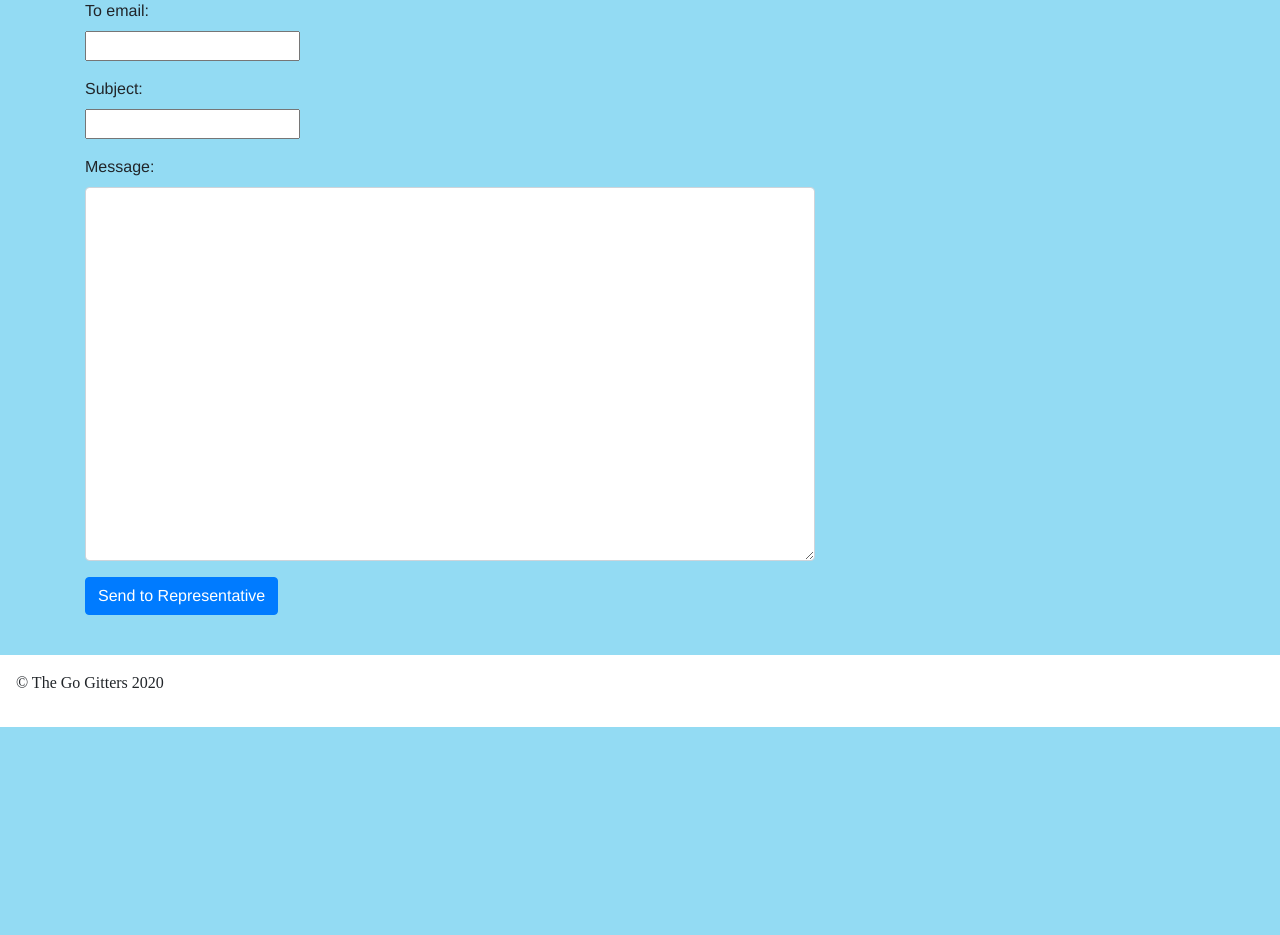
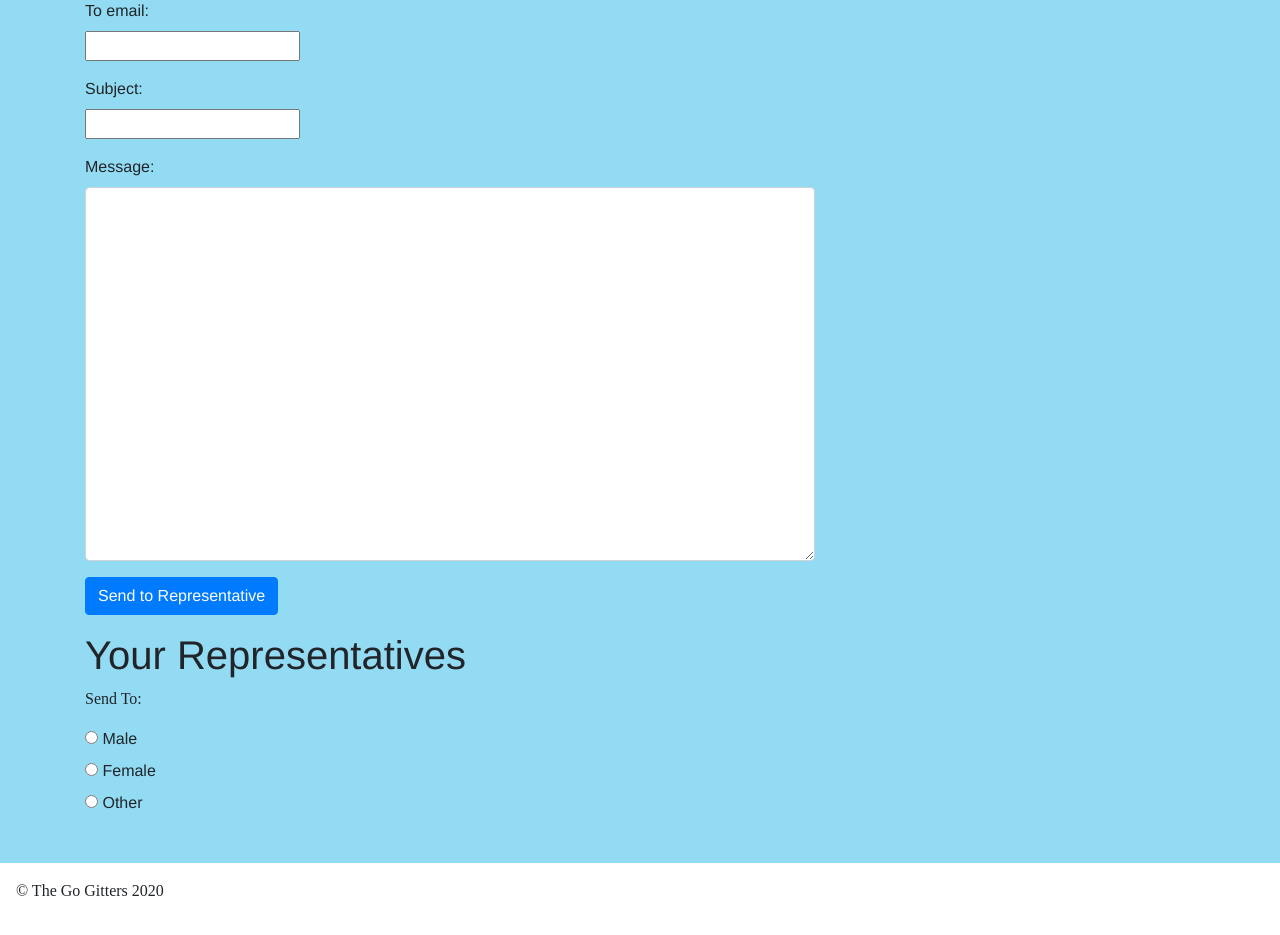
Before and after one commit to AnthonyEsquivel/CivicConnect, a Django app: template mainapp/templates/mainapp/tempPage.html in a window 1280 px wide. Shown: the part 308-1243 px from the top of the page. Before the commit the page ends 1035 px from the top, so only its background shows below. Run offline with Django 3.2, Linux system fonts and the light colour scheme; the template is opened without the code that fills it: values that come from a table or form of the project are taken from there, others are empty; some libraries are stand-ins or nearby versions.

Commit message:
add radio buttons

```diff
--- a/mainapp/templates/mainapp/profile.html
+++ b/mainapp/templates/mainapp/profile.html
@@ -60,7 +60,7 @@
                            {% for key, value in test_representatives.items %}
                            {{ test_representatives | json_script:"test_representatives"}}
                            <tr>
-                               <td class="table-content-A">{{ value.office.name }}</td>
+                               <td class="table-content-A">{{ value.emails }}</td>
                                <td class="table-content-B">{{ value.name }}</td>
                            </tr>
                            {% endfor %}
--- a/mainapp/templates/mainapp/tempPage.html
+++ b/mainapp/templates/mainapp/tempPage.html
@@ -19,8 +19,6 @@
   <h1 class="display-5">Create Your Email:</h1>
     <form method='POST' >
       {% csrf_token %}
-      <!--{{form2.as_p}}-->
-      <!--Template Name Box-->
       <div class="form-group text-left">
           <label>To email:</label>
           <br>
@@ -53,5 +51,15 @@
     var tempsubj= document.getElementById("tempsubj").innerHTML;
     document.getElementById("subject").value=tempsubj;
 </script>
+        <h1>Your Representatives</h1>
+    <form method='POST' >
+      <p>Send To:</p>
+      <input type="radio" id="male" name="gender" value="male">
+      <label for="male">Male</label><br>
+      <input type="radio" id="female" name="gender" value="female">
+      <label for="female">Female</label><br>
+      <input type="radio" id="other" name="gender" value="other">
+      <label for="other">Other</label>
+    </form>
 
 {% endblock %}
--- a/mainapp/views.py
+++ b/mainapp/views.py
@@ -75,11 +75,6 @@ def profile(request):
             for office_idx, office in enumerate(offices):
                 if official_idx in office['officialIndices']:
                     test_representatives[official_idx]['office'] = office
-
-        # dict_items = test_representatives.items()
-        # return render(request, "mainapp/profile.html",
-        #               context={"address": address, "representatives": representatives,
-        #                        'test_representatives': test_representatives})
 
     except KeyError:
         # send back to profile we write error message
```
